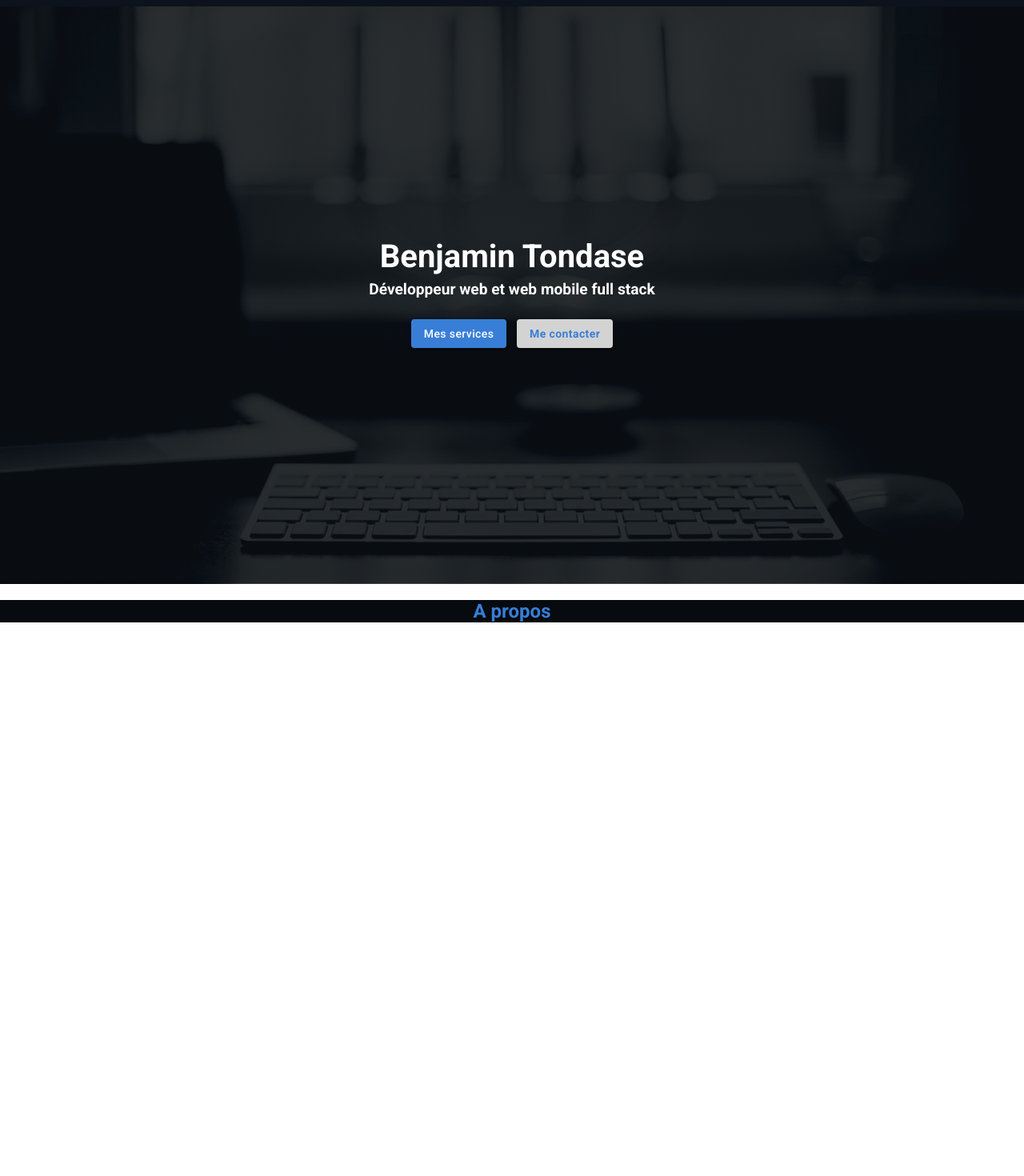
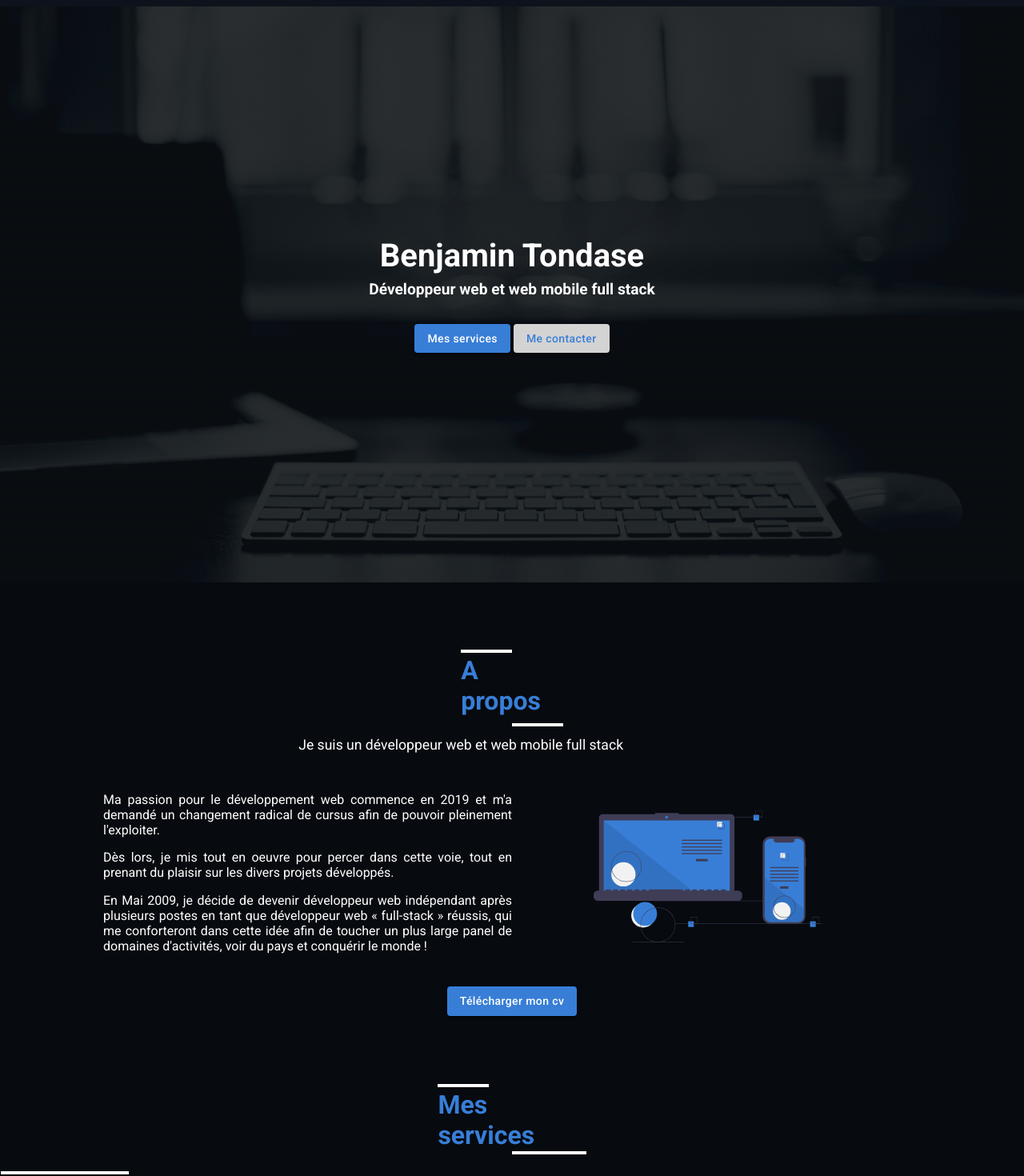
Before and after one commit to BenNdase/Portfolio-CMS, a React (Create React App) app: page / in a window 1280 px wide. Shown: the part 56-1526 px from the top of the page at 80% size. Before the commit the page ends 853 px from the top, so only its background shows below. Built offline with nearby package versions, Linux system fonts and the light colour scheme.

Commit message:
feat : add the About component

```diff
--- a/package.json
+++ b/package.json
@@ -41,6 +41,7 @@
   },
   "devDependencies": {
     "@iconify-icons/ant-design": "^1.1.0",
+    "@iconify-icons/fa-solid": "^1.1.1",
     "@iconify/react": "^1.1.4"
   }
 }
--- a/src/components/About/About.jsx
+++ b/src/components/About/About.jsx
@@ -1,10 +1,44 @@
 import "./About.scss";
+import computer from "../../assets/computer.svg";
+import Button from "../Button/Button";
 
 const About = () => {
-    return(
-        <div className="about">
-            <h2>A propos</h2>
+  return (
+    <div className="about">
+      <div className="about__title">
+        <hr className="line-top" />
+        <h2>A propos</h2>
+        <hr className="line-bottom" />
+      </div>
+      <p className="about__presentation">
+        Je suis un développeur web et web mobile full stack
+      </p>
+      <div className="about__description">
+        <p>
+          <span>
+            Ma passion pour le développement web commence en 2019 et m'a demandé
+            un changement radical de cursus afin de pouvoir pleinement
+            l'exploiter.
+          </span>
+          <span>
+            Dès lors, je mis tout en oeuvre pour percer dans cette voie, tout en
+            prenant du plaisir sur les divers projets développés.
+          </span>
+          <span>
+            En Mai 2009, je décide de devenir développeur web indépendant après
+            plusieurs postes en tant que développeur web « full-stack » réussis,
+            qui me conforteront dans cette idée afin de toucher un plus large
+            panel de domaines d'activités, voir du pays et conquérir le monde !
+          </span>
+        </p>
+        <div className="logo">
+          <img src={computer} alt="Logo computer" />
         </div>
-    )
-}
+      </div>
+      <div className="button-container">
+        <Button text="Télécharger mon cv" color="blue" />
+      </div>
+    </div>
+  );
+};
 export default About;
--- a/src/components/About/About.scss
+++ b/src/components/About/About.scss
@@ -1,7 +1,68 @@
 .about{
+    width: 100%;
     background-color: #070A0F !important;
-    text-align: center;
-    h2{
-        color: #387ED7;
+    padding: 0.1%;
+
+    @media only screen and (min-width: 320px) and (max-width: 1024px) {
+
+    }
+    &__title{
+        width: 10%;
+        margin: auto;
+        margin-top: 7%;
+        h2{
+            color: #387ED7;
+            font-size: 2rem;
+        }
+        hr{
+            width: 50%;
+            border: white 2px solid;
+        }
+        .line-top{
+            position: absolute;
+            margin-top: -0.5%;
+            width: 5% !important;
+        }
+        .line-bottom{
+            float: right;
+            margin-top: -13.5%;
+        }
+    }
+    &__presentation{
+        width: 90%;
+        color: white;
+        font-size: 1.1rem;
+        text-align: center;
+    }
+    &__description{
+        width: 80%;
+        color: white;
+        display: flex;
+        justify-content: space-between;
+        align-items: center;
+        margin: auto;
+
+        p{
+            width: 50%;
+            text-align: justify;
+            span{
+                display: block;
+                padding-top: 3%;
+            }
+        }
+
+        .logo{
+            width: 40%;
+
+            img{
+                width: 70%;
+                padding-top: 7%;
+
+            }
+        }
+    }
+    .button-container{
+        margin-top: 2%;
+        text-align: center;
     }
 }
--- /dev/null
+++ b/src/components/Button/Button.jsx
@@ -0,0 +1,14 @@
+import "./Button.scss";
+import Button from "@material-ui/core/Button";
+
+
+const Buttons = ({text,color}) => {
+    return(
+        <div>
+            <Button className={`btn ${color}`} variant="contained" color="primary" href="#contained-buttons">
+               {text}
+            </Button>
+        </div>
+    )
+}
+export default Buttons;
--- /dev/null
+++ b/src/components/Button/Button.scss
@@ -0,0 +1,21 @@
+.btn{
+    background-color: #387ED7 !important;
+    margin: 1%;
+    text-transform: none !important;
+    margin: auto;
+}
+.white{
+    background-color: rgb(212, 211, 211) !important;
+    color: #387ED7 !important;
+    font-weight: bold;
+    &:hover{
+        background-color: #387ED7 !important;
+        color: white !important;
+    }
+}
+.blue{
+    &:hover{
+        background-color: rgb(212, 211, 211) !important;
+        color: #387ED7 !important;
+    }
+}
--- /dev/null
+++ b/src/components/Card/Card-Services/Card.jsx
@@ -0,0 +1,11 @@
+import "./Card.scss";
+import { Icon } from '@iconify/react';
+
+const Card = ({icon,title,description}) => {
+    return(
+        <div className="card-services">
+            <Icon icon={icon} className="icon" />
+        </div>
+    )
+}
+export default Card;
--- /dev/null
+++ b/src/components/Card/Card-Services/Card.scss
@@ -0,0 +1,11 @@
+.card-services{
+    width: 10rem;
+    text-align: center;
+    border: white 2px solid;
+    background: rgba(56, 126, 215, 0.07);
+    box-shadow: 0px 4px 4px rgba(0, 0, 0, 0.25), 0px 4px 4px rgba(0, 0, 0, 0.25), 0px 4px 4px rgba(0, 0, 0, 0.25);
+    .icon{
+        color: #DDDDDD;
+        font-size: 3rem;
+    }
+}
--- a/src/components/Header/Header.jsx
+++ b/src/components/Header/Header.jsx
@@ -5,7 +5,8 @@ import twitterSquareFilled from "@iconify-icons/ant-design/twitter-square-filled
 import linkedinFilled from "@iconify-icons/ant-design/linkedin-filled";
 import instagramFilled from "@iconify-icons/ant-design/instagram-filled";
 import { Link } from "react-router-dom";
-import Button from "@material-ui/core/Button";
+import Button from "../Button/Button";
+
 
 const Header = () => {
   return (
@@ -30,12 +31,8 @@ const Header = () => {
           <p>Développeur web et web mobile full stack</p>
         </div>
         <div className="header__contact">
-          <Button className="btn btn__service" variant="contained" color="primary" href="#contained-buttons">
-            Mes services
-          </Button>
-          <Button className="btn btn__contact" variant="contained" color="primary" href="#contained-buttons">
-            Me contacter
-          </Button>
+          <Button text="Mes services" color="blue" />
+          <Button text="Me contacter" color="white" />
         </div>
       </div>
     </div>
--- a/src/components/Header/Header.scss
+++ b/src/components/Header/Header.scss
@@ -1,6 +1,6 @@
 .header{
     width: 100%;
-    height: 90.2vh;
+    height: 90vh;
     background-image: linear-gradient(rgba(12, 17, 22, 0.76), rgba(12, 17, 22, 0.76)),url("../../assets/fond.jpg");
     background-repeat: no-repeat;
     background-size: cover;
@@ -49,30 +49,13 @@
     }
 
     &__contact{
-        width: 50%;
+        width: 19%;
+        display: flex;
+        justify-content: space-between;
+        margin-top: 1%;
         text-align: center;
         @media only screen and (min-width: 320px) and (max-width: 1024px) {
             width: 90%;
         }
-        .btn{
-            background-color: #387ED7;
-            margin: 1%;
-            text-transform: none;
-            &__contact{
-                background-color: rgb(212, 211, 211);
-                color: #387ED7 ;
-                font-weight: bold;
-                &:hover{
-                    background-color: #387ED7;
-                    color: white;
-                }
-            }
-            &__service{
-                &:hover{
-                    background-color: rgb(212, 211, 211);
-                    color: #387ED7 ;
-                }
-            }
-        }
     }
 }
--- a/src/components/Home/Home.jsx
+++ b/src/components/Home/Home.jsx
@@ -1,11 +1,13 @@
 import Header from "../Header/Header";
 import About from "../About/About";
+import Services from "../Services/Services";
 
 const Home = () => {
     return(
         <div>
             <Header />
             <About />
+            <Services />
         </div>
     )
 }
--- /dev/null
+++ b/src/components/Services/Services.jsx
@@ -0,0 +1,20 @@
+import "./Services.scss";
+import Card from "../Card/Card-Services/Card";
+import codeIcon from '@iconify-icons/fa-solid/code';
+
+
+const Services = () => {
+  return (
+    <div className="services">
+      <div className="services__title">
+        <hr className="line-top" />
+        <h2>Mes services</h2>
+        <hr className="line-bottom" />
+      </div>
+      <div className="services__card">
+        <Card icon={codeIcon} />
+      </div>
+    </div>
+  );
+};
+export default Services;
--- /dev/null
+++ b/src/components/Services/Services.scss
@@ -0,0 +1,28 @@
+.services{
+    width: 100%;
+    background-color: #070A0F !important;
+    padding: 0.1%;
+
+    &__title{
+        width: 14.5%;
+        margin: auto;
+        margin-top: 7%;
+        h2{
+            color: #387ED7;
+            font-size: 2rem;
+        }
+        hr{
+            width: 50%;
+            border: white 2px solid;
+        }
+        .line-top{
+            position: absolute;
+            margin-top: -0.5%;
+            width: 5% !important;
+        }
+        .line-bottom{
+            float: right;
+            margin-top: -13.5%;
+        }
+    }
+}
```
Also changed, not shown: src/assets/computer.svg (added), 1 other file (tests, documents, lock files or other folders).
